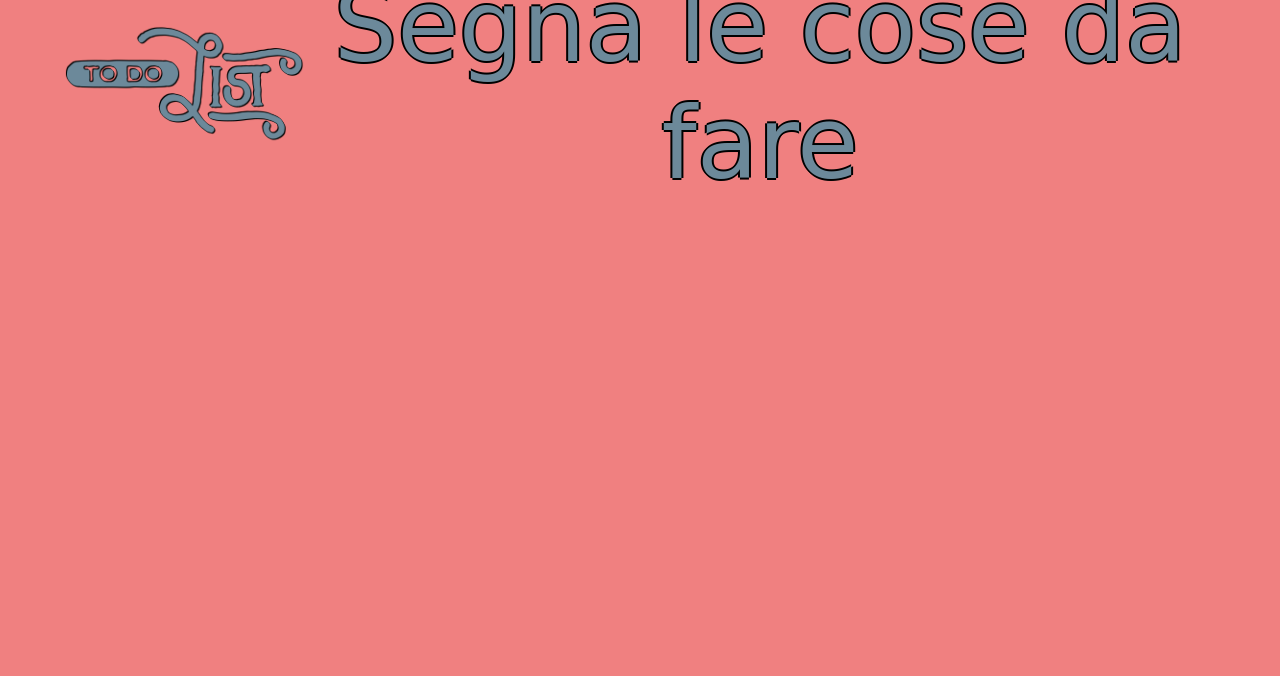
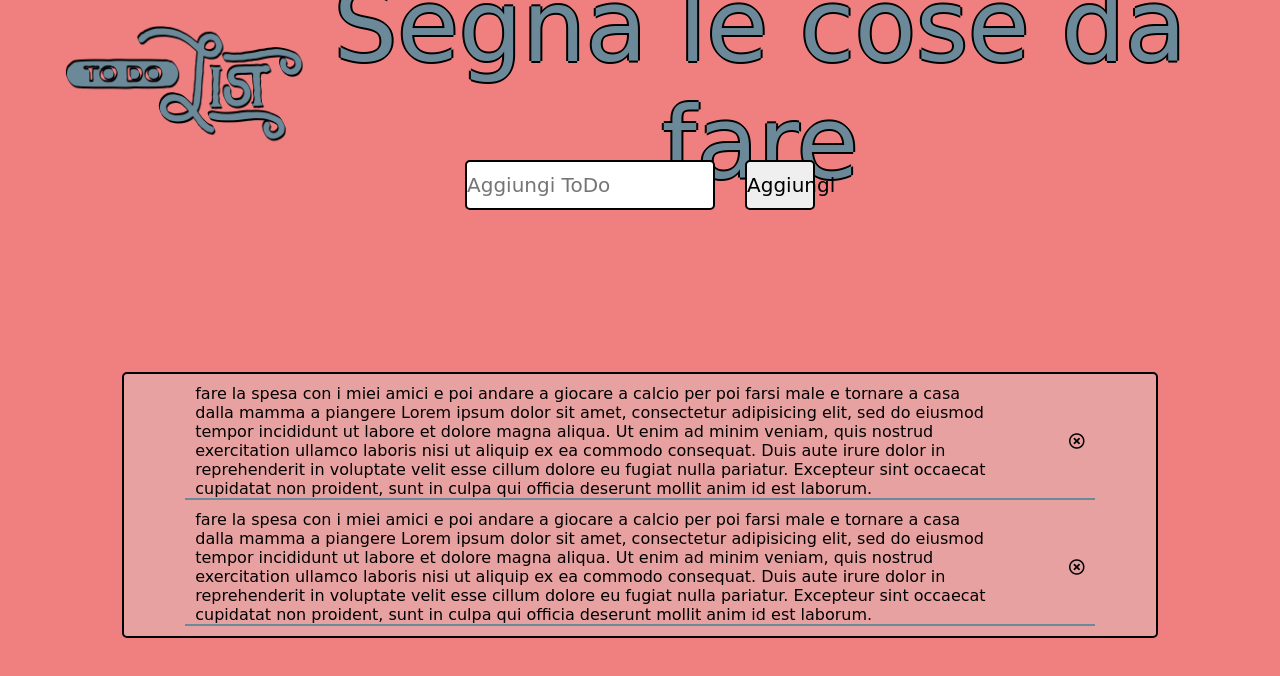
Before and after one commit to Yuri-Gianlorenzi/vue-todolist, a plain HTML site: page index.html in a window 1280 px wide. Drawn offline with nearby package versions, Linux system fonts and the light colour scheme; a web font is replaced by a local one.

Commit message:
add basic structure about todo list container in css & html

```diff
--- a/css/style.css
+++ b/css/style.css
@@ -14,7 +14,13 @@ body {
   height: 100vh;
   margin: auto;
   /* background-color: yellow; */
+  display: flex;
+  flex-direction: column;
+
 }
+
+
+/* HEADER------------------------------------- */
 
 header {
   height: 150px;
@@ -40,8 +46,96 @@ header {
 .logo img {
   height: 120px;
   vertical-align: middle;
-  -webkit-filter: drop-shadow(1px 1px 0 black)
-                  drop-shadow(-1px -1px 0 black);
-  filter: drop-shadow(1px 1px 0 black)
-          drop-shadow(-1px -1px 0 black);
+  -webkit-filter: drop-shadow(1px 2px 0 black)
+                  drop-shadow(-1px -2px 0 black);
+  filter: drop-shadow(1px 2px 0 black)
+          drop-shadow(-1px -2px 0 black);
 }
+
+/* / HEADER --------------------------------------- */
+
+/* input TODO CONTAINER --------------------- */
+
+.add_todo {
+  width: 100%;
+  height: 50px;
+  display: flex;
+  justify-content: center;
+}
+
+.add_todo input {
+  /* background-color: red; */
+  width: 250px;
+  font-size: 20px;
+  border-radius: 5px;
+  border: 2px solid black;
+  /* color: #6c899a; */
+}
+
+.add_todo button {
+  /* background-color: yellow; */
+  width: 70px;
+  margin-left: 30px;
+  font-size: 20px;
+  border-radius: 5px;
+  border: 2px solid black;
+  /* color: #6c899a; */
+
+}
+
+
+
+/* / input TODO CONTAINER ----------------------- */
+
+/* TODO LIST CONTAINER ------------------------------- */
+
+.todo_list {
+  width: 90%;
+  margin: auto;
+  background-color: rgba(217, 217, 217, 0.37);
+  border-radius: 5px;
+  border: 2px solid black;
+
+}
+
+.todo_list ul {
+  width: 90%;
+  margin: auto;
+  /* background-color: green; */
+}
+
+.todo_list ul li {
+  flex-wrap: wrap;
+  list-style: none;
+  border-bottom: 2px solid #6c899a;
+  margin: 10px 10px;
+  padding: 0px 10px;
+  display: flex;
+  justify-content: space-between;
+  align-items: center;
+}
+
+.todo_list ul li span {
+  flex-wrap: wrap;
+  width: 90%;
+}
+
+/* / TODO LIST CONTAINER ----------------------------------- */
+
+
+
+
+
+
+
+
+/* fontawesome */
+
+/* cestino */
+/* <i class="far fa-trash-alt"></i> */
+
+/* cancella */
+/* <i class="far fa-times-circle"></i> */
+
+/* riusa */
+/* <i class="fas fa-recycle"></i> */
--- a/index.html
+++ b/index.html
@@ -28,6 +28,24 @@
       </div>
     </header>
     <!-- fine header -->
+
+    <!-- contenitore input todo -->
+    <div class="add_todo">
+      <input type="text" name="" value="" placeholder="Aggiungi ToDo">
+      <button type="button" name="button">Aggiungi</button>
+    </div>
+    <!-- / contenitore input todo -->
+
+    <!-- to do list container -->
+    <div class="todo_list">
+      <ul>
+        <li><span>fare la spesa con i miei amici e poi andare a giocare a calcio per poi farsi male e tornare a casa dalla mamma a piangere Lorem ipsum dolor sit amet, consectetur adipisicing elit, sed do eiusmod tempor incididunt ut labore et dolore magna aliqua. Ut enim ad minim veniam, quis nostrud exercitation ullamco laboris nisi ut aliquip ex ea commodo consequat. Duis aute irure dolor in reprehenderit in voluptate velit esse cillum dolore eu fugiat nulla pariatur. Excepteur sint occaecat cupidatat non proident, sunt in culpa qui officia deserunt mollit anim id est laborum.</span><i class="far fa-times-circle"></i></li>
+        <li><span>fare la spesa con i miei amici e poi andare a giocare a calcio per poi farsi male e tornare a casa dalla mamma a piangere Lorem ipsum dolor sit amet, consectetur adipisicing elit, sed do eiusmod tempor incididunt ut labore et dolore magna aliqua. Ut enim ad minim veniam, quis nostrud exercitation ullamco laboris nisi ut aliquip ex ea commodo consequat. Duis aute irure dolor in reprehenderit in voluptate velit esse cillum dolore eu fugiat nulla pariatur. Excepteur sint occaecat cupidatat non proident, sunt in culpa qui officia deserunt mollit anim id est laborum.</span><i class="far fa-times-circle"></i></li>
+      </ul>
+    </div>
+
+
+
   </div>
   <!-- fine contenitore principale -->
 
```
